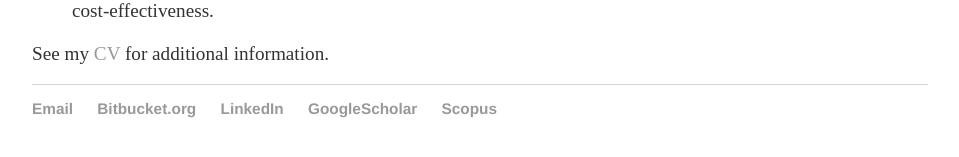
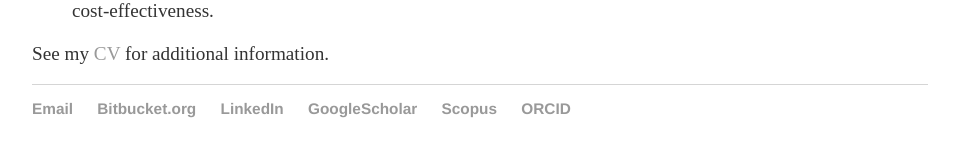
Before and after one commit to xinqyao/xinqyao.github.io, a Jekyll site: the page built from index.md, in a window 1280 px wide. Shown: the part 636-793 px from the top of the page, without its empty margins (160-1119 px from the left). Built offline with Jekyll 4.4.1, drawn with Linux system fonts in a browser that asks for light colours; comment, search, counter and statistics services are not loaded.

Commit message:
Update default.html

```diff
--- a/_layouts/default.html
+++ b/_layouts/default.html
@@ -28,7 +28,8 @@
 				<li><a href="https://www.linkedin.com/in/xin-qiu-yao-1a91b120">LinkedIn</a></li>
 				<li><a href="https://scholar.google.com/citations?user=Y7F_stAAAAAJ&hl=en">GoogleScholar</a></li>
 				<li><a href="https://www.scopus.com/authid/detail.uri?authorId=23973741100">Scopus</a></li>
-			        </ul>
+				<li><a href="https://orcid.org/0000-0003-2706-2028">ORCID</a></li>
+			</ul>
 			</footer>
 		</body>
 	</html>
```
